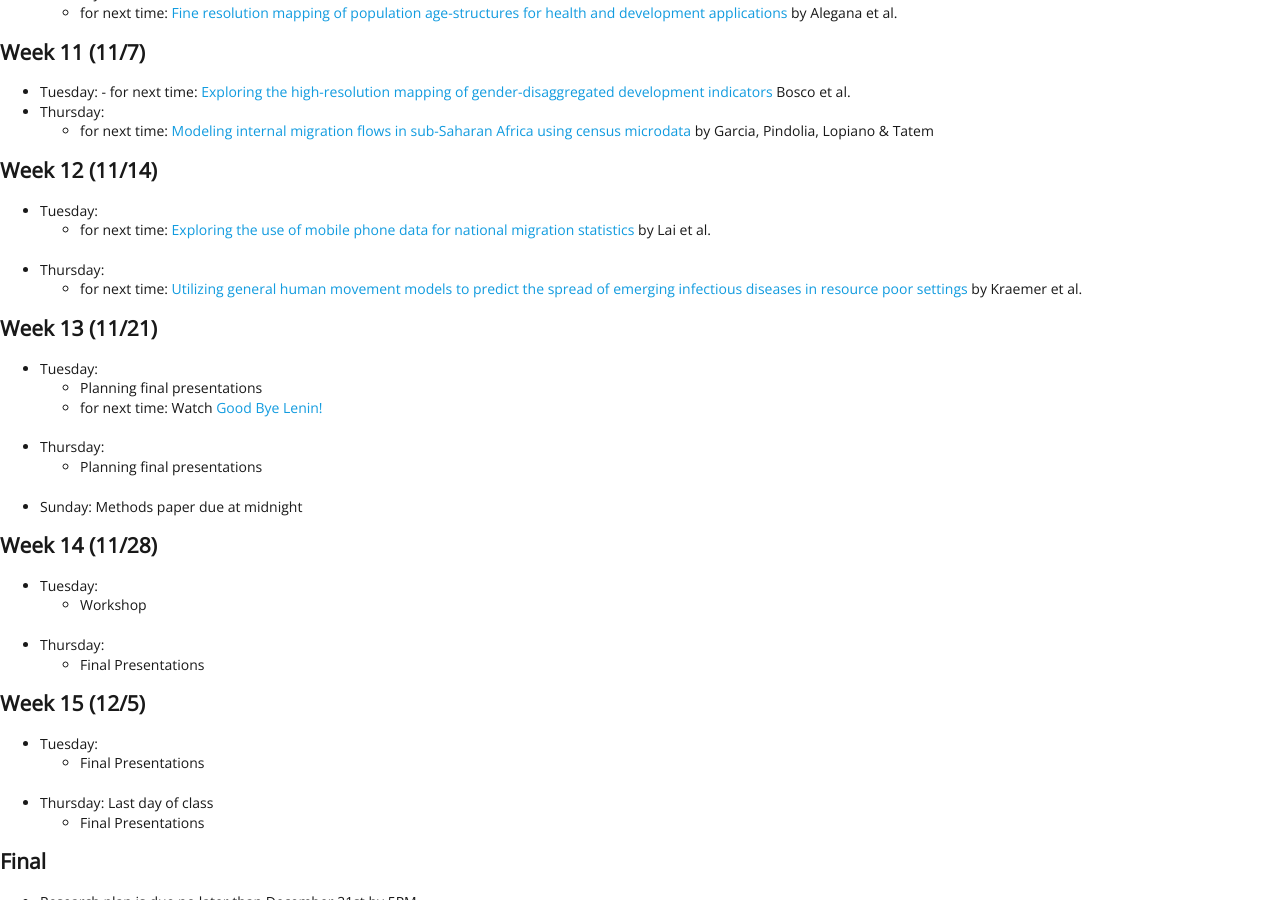
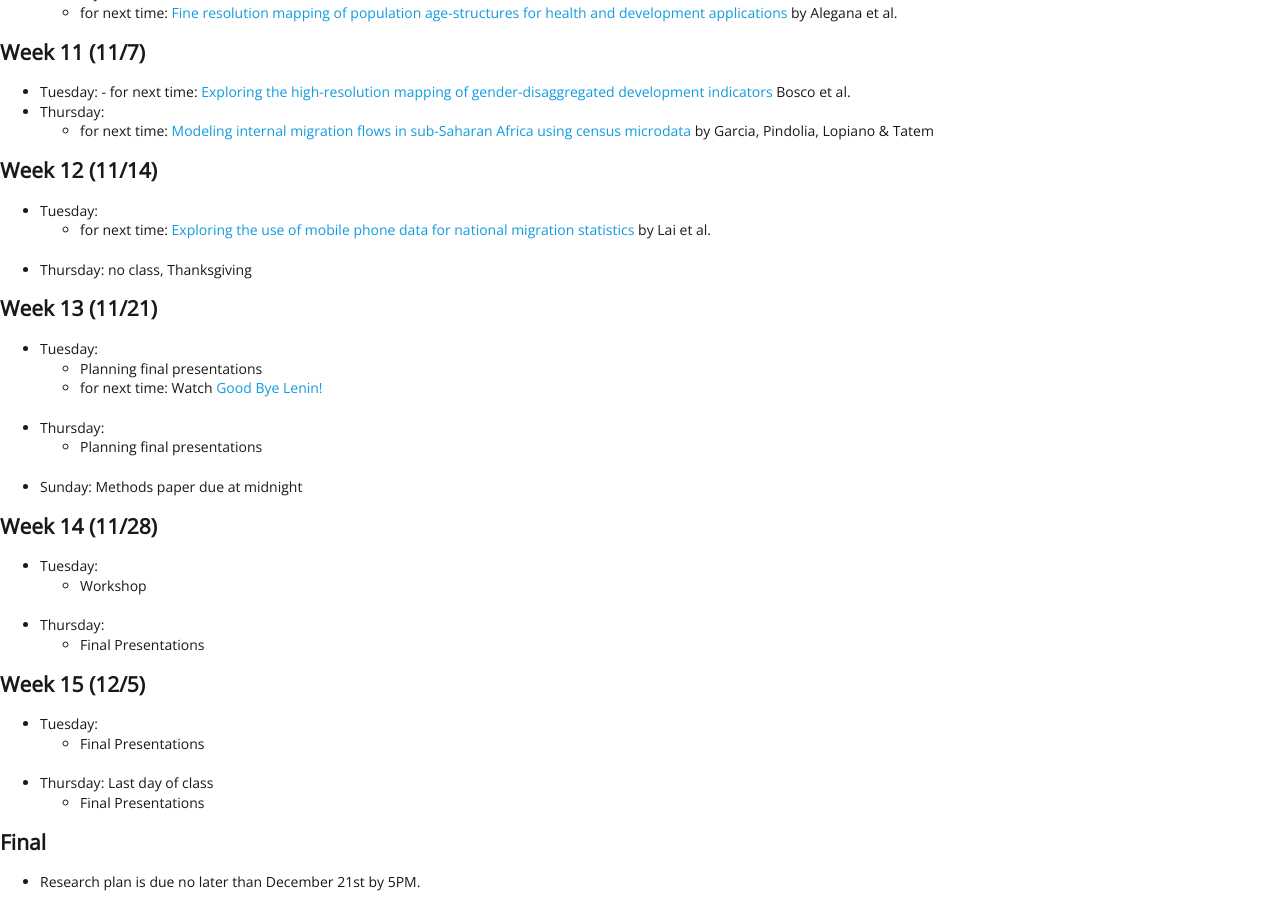
Before and after one commit to EMBrewer/dat150, a Jekyll site: the page built from _posts/2021-09-17-schedule.md, in a window 1280 px wide and 900 px high, scrolled down 2282 px. Built offline with Jekyll 4.4.1, drawn with Linux system fonts in a browser that asks for light colours; our own code applies the rules of GitHub Pages for plain Markdown files.

Commit message:
Update 2021-09-17-schedule.md

```diff
--- a/_posts/2021-09-17-schedule.md
+++ b/_posts/2021-09-17-schedule.md
@@ -105,8 +105,7 @@
 ## Week 12 (11/14)
 - Tuesday:
 	- for next time: [Exploring the use of mobile phone data for national migration statistics](https://www.nature.com/articles/s41599-019-0242-9.pdf) by Lai et al.
-- Thursday:
-	- for next time: [Utilizing general human movement models to predict the spread of emerging infectious diseases in resource poor settings](https://www.nature.com/articles/s41598-019-41192-3.pdf) by Kraemer et al.
+- Thursday: no class, Thanksgiving
 
 ## Week 13 (11/21)
 - Tuesday:
```
